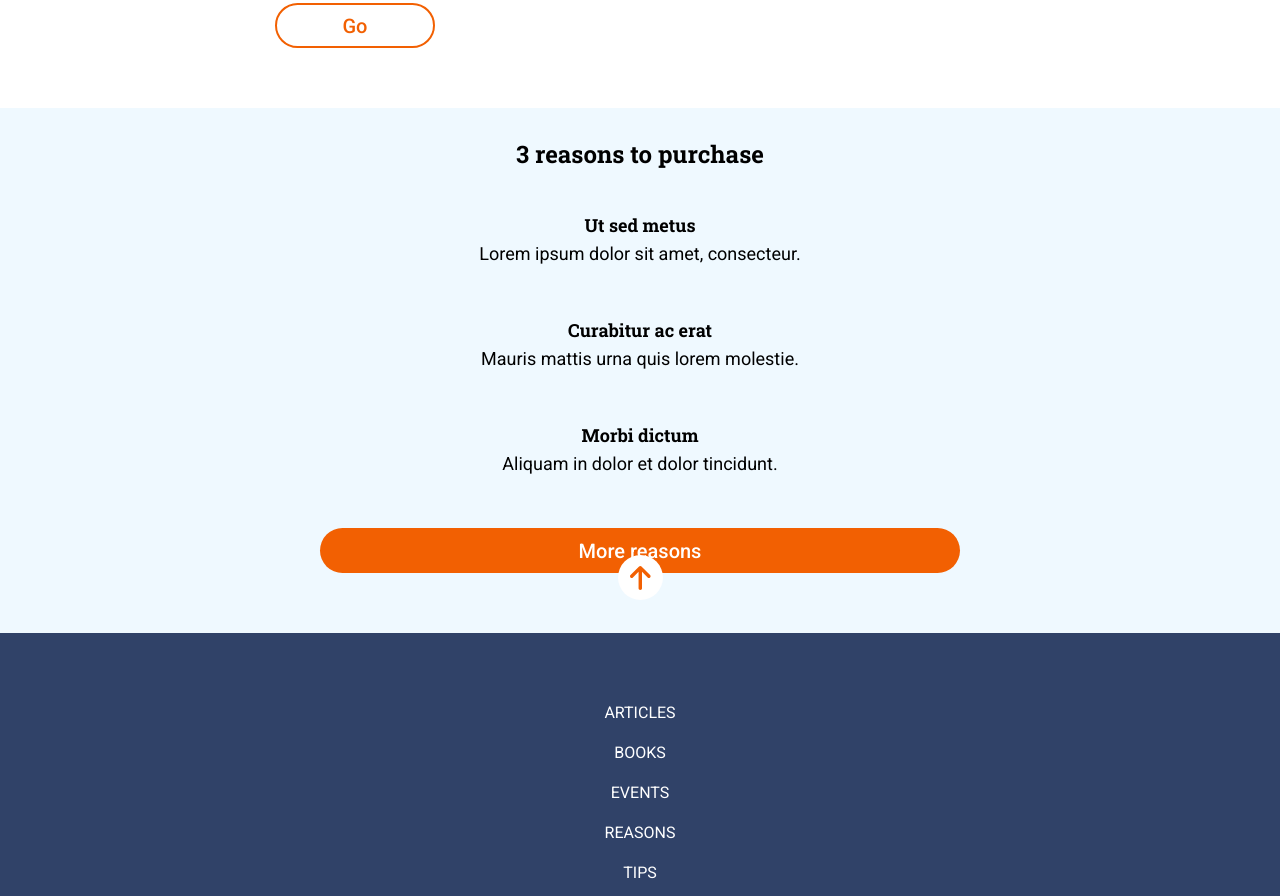
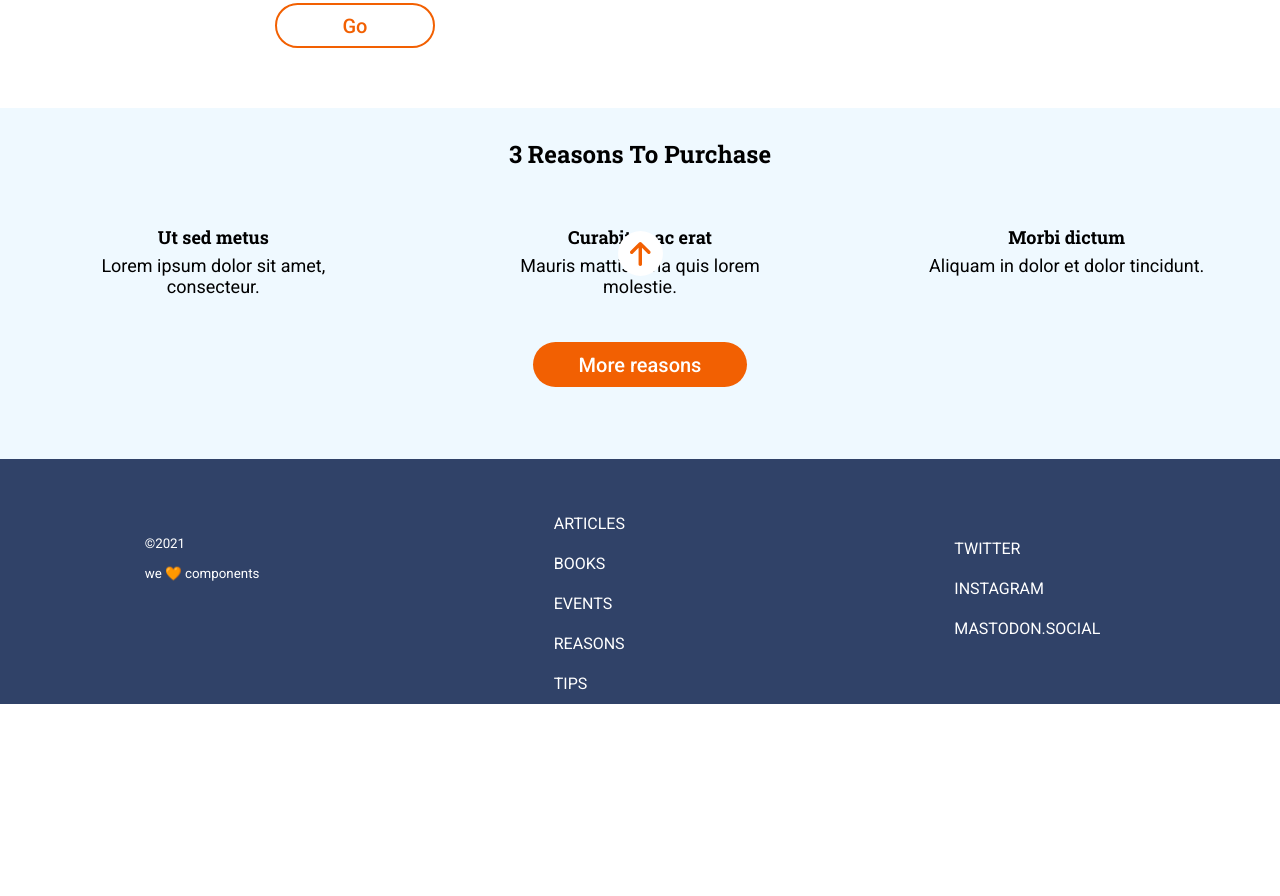
Before and after one commit to Adalab/modulo-1-evaluacion-final-marina-fp, a website: page src/html/index.html in a window 1280 px wide. Shown: the part 1052-1948 px from the top of the page. After the commit the page ends 1756 px from the top, so only its background shows below. Drawn offline with nearby package versions, Linux system fonts and the light colour scheme; files that its build step writes are made by us from their sources; files whose address does not match are found by name.

Commit message:
add media queries in footer and reasons section

```diff
--- a/src/html/partials/footer.html
+++ b/src/html/partials/footer.html
@@ -51,6 +51,8 @@
       >
     </li>
   </ul>
-  <small class="copyright">©2021</small>
-  <small class="love">We 🧡 components</small>
+  <div class="copy">
+    <small class="copyright">©2021</small>
+    <small class="copyright love">We 🧡 components</small>
+  </div>
 </footer>
--- a/src/scss/layout/_footer.scss
+++ b/src/scss/layout/_footer.scss
@@ -13,6 +13,10 @@
   &__link {
     color: $white;
     text-decoration: none;
+  }
+  @media all and (min-width: 768px) {
+    flex-direction: row;
+    justify-content: space-around;
   }
 }
 .link-start {
@@ -32,12 +36,24 @@
 .footer__menu {
   list-style: none;
   margin-top: 60px;
+  @media all and (min-width: 768px) {
+    margin-top: 45px;
+    margin-top: 45px;
+    display: flex;
+    flex-direction: column;
+    order: 1;
+  }
+  @media all and (min-width: 1280px) {
+  }
 }
 .footer__menu--element {
   display: flex;
   flex-direction: column;
   justify-content: center;
   align-items: center;
+  @media all and (min-width: 768px) {
+    align-items: flex-start;
+  }
 }
 .footer__link {
   padding: 5px;
@@ -45,12 +61,30 @@
 .footer__social {
   list-style: none;
   margin: 30px;
+  @media all and (min-width: 768px) {
+    margin-top: 45px;
+    display: flex;
+    flex-direction: column;
+    justify-content: flex-start;
+    order: 2;
+  }
 }
 .footer__social--element {
   display: flex;
   flex-direction: column;
   justify-content: center;
   align-items: center;
+  @media all and (min-width: 768px) {
+    align-items: flex-start;
+  }
+}
+.copy {
+  @media all and (min-width: 768px) {
+    display: flex;
+    flex-direction: column;
+    align-items: flex-start;
+    order: 0;
+  }
 }
 .love {
   text-transform: lowercase;
--- a/src/scss/layout/_page.scss
+++ b/src/scss/layout/_page.scss
@@ -69,7 +69,9 @@
   font-family: $title;
   font-weight: 700;
   font-size: 24px;
+  text-transform: capitalize;
   margin-bottom: 15px;
+
   @media all and (min-width: 768px) {
     font-size: 26px;
     margin-bottom: 30px;
@@ -114,12 +116,13 @@
   text-align: center;
   display: grid;
   grid-template-columns: repeat(12, 1fr);
-  grid-template-rows: 1fr 1fr 1fr 1fr;
+  grid-template-rows: 1fr 1fr 1fr;
 }
 .reasons__title {
   font-family: $title;
   font-weight: 700;
   font-size: 24px;
+  text-transform: capitalize;
   height: 30px;
   grid-column: span 12;
   margin-top: 30px;
@@ -128,17 +131,26 @@
 .reason1 {
   grid-column: span 12;
   margin-bottom: 45px;
+  @media all and (min-width: 768px) {
+    grid-column: 1 / 5;
+  }
 }
 .reason2 {
   grid-column: span 12;
   margin-bottom: 45px;
+  @media all and (min-width: 768px) {
+    grid-column: 5 / 9;
+  }
 }
 .reason3 {
   grid-column: span 12;
   margin-bottom: 45px;
+  @media all and (min-width: 768px) {
+    grid-column: 9 / 13;
+  }
 }
 .link-reasons {
-  grid-column: 4 /10;
+  grid-column: 4 / 10;
   margin-bottom: 60px;
   font-family: $text;
   font-weight: 500;
@@ -151,6 +163,9 @@
   display: flex;
   justify-content: center;
   align-items: center;
+  @media all and (min-width: 768px) {
+    grid-column: 6 / 8;
+  }
 }
 
 .reason__title {
@@ -163,4 +178,10 @@
   font-family: $text;
   font-size: 18px;
   padding: 0px 70px;
+  @media all and (min-width: 768px) {
+    padding: 0px 25px;
+  }
+  @media all and (min-width: 1280px) {
+    padding: 0px 60px;
+  }
 }
```
